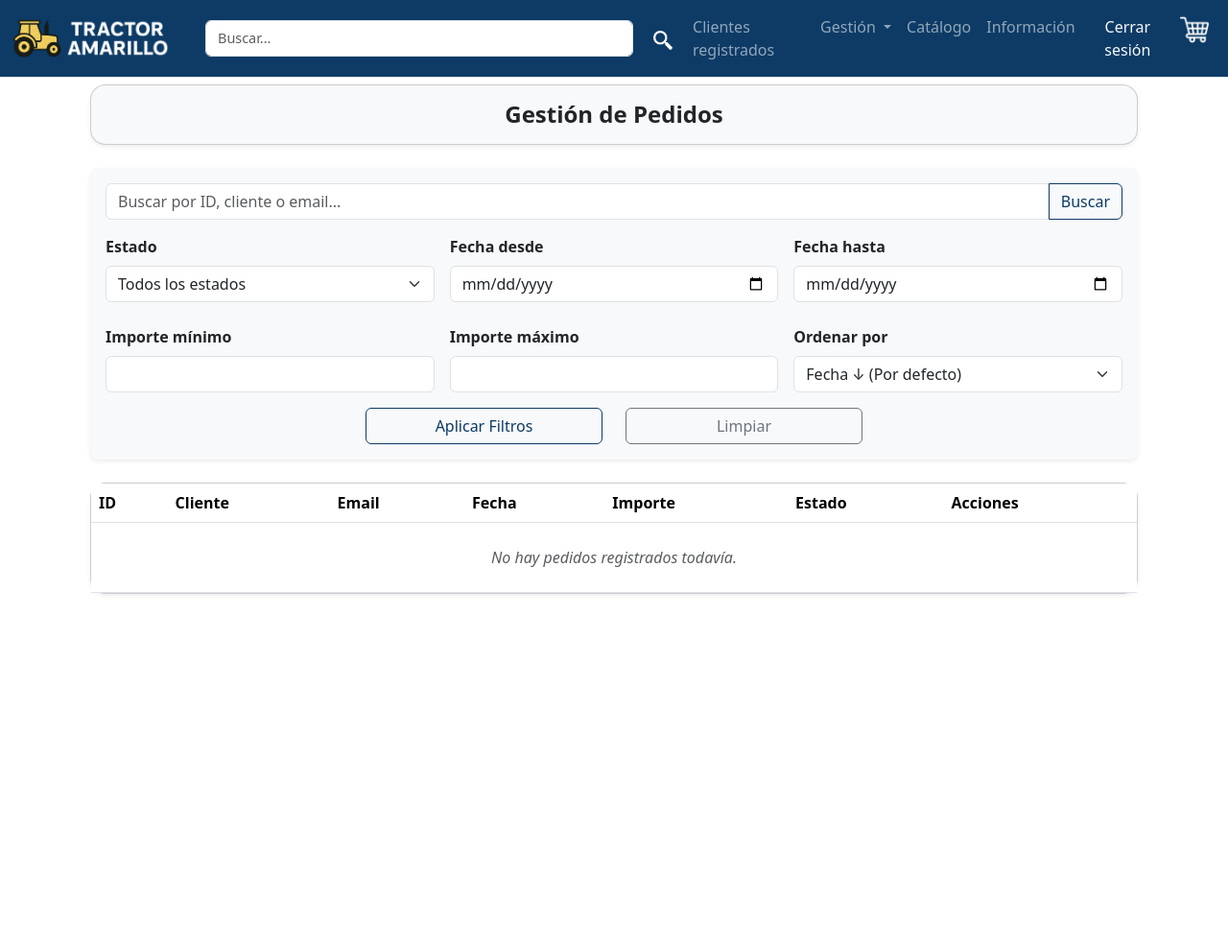
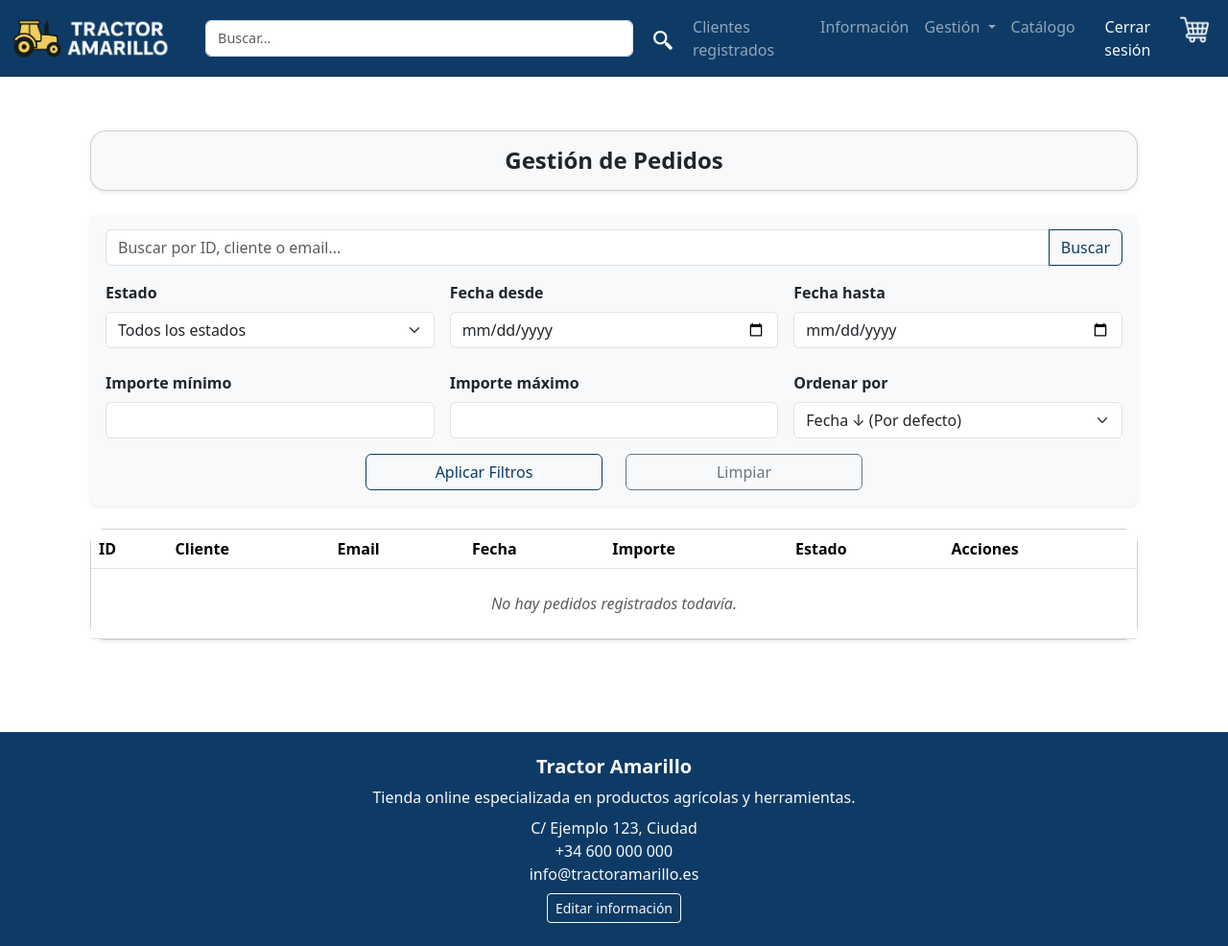
Before and after one commit to Cristinafernandezchica/tienda-virtual, a Django app: page /cesta/pedidos_admin/ in a window 1280 px wide. Shown: the whole page at 96% size. Before the commit the page ends 620 px from the top, so only its background shows below. Run offline with Django 5.2, Linux system fonts and the light colour scheme; the visitor is signed in with stand-in values (Sample User, id 1); data comes from the database, SQL or seed files in the repository; data that the repository does not hold is empty.

Commit message:
feat(base): improve base template structure and styling - restructure html, body to use flexbox for full height layout - add main tag to occupy available space - push footer to the bottom using margin-top: auto - add company info to footer - conditional display of edit info button for admin/superuser - adjust search bar max-width for different user roles - remove unnecessary comments

```diff
--- a/templates/base.html
+++ b/templates/base.html
@@ -10,18 +10,23 @@
     <link rel="stylesheet" href="{% static 'css/ficha_producto.css' %}">
 
     <style>
-        .search-bar-guest {
-            max-width: 800px;   /* usuarios no autenticados */
+        .search-bar-guest { max-width: 800px; }
+        .search-bar-auth { max-width: 700px; }
+        .search-bar-admin { max-width: 500px; }
+        html, body {
+            height: 100%;
         }
-
-        .search-bar-auth {
-            max-width: 700px;   /* usuarios autenticados normales */
+        body {
+            display: flex;
+            flex-direction: column;
+            min-height: 100vh;
         }
-
-        .search-bar-admin {
-            max-width: 500px;   /* administradores/superusuarios */
+        main {
+            flex: 1; /* ocupa todo el espacio disponible */
         }
-
+        footer {
+            margin-top: auto; /* empuja el footer al final */
+        }
     </style>
 </head>
 <body>
@@ -29,7 +34,7 @@
     <!-- Navbar compartida -->
     <nav class="navbar navbar-expand-lg navbar-dark navbar-custom fixed-top">
         <div class="container-fluid">
-            <!-- Logo + Nombre como imágenes -->
+            <!-- Logo + Nombre -->
             <a class="navbar-brand d-flex align-items-center" href="/">
                 <img src="{% static 'images/tractor amarillo solo.png' %}" alt="Logo">
                 <img src="{% static 'images/tractor amarillo letras.png' %}" alt="Nombre Empresa">
@@ -40,7 +45,7 @@
             </button>
 
             <div class="collapse navbar-collapse" id="navbarNav">
-                <!-- Barra de búsqueda con clase condicional -->
+                <!-- Barra de búsqueda -->
                 <form class="d-flex ms-3
                     {% if user.is_authenticated %}
                         {% if user.rol == 'ADMIN' or user.is_superuser %}
@@ -63,13 +68,14 @@
                     <!-- Enlaces administrador -->
                     {% if user.is_authenticated and user.rol == 'ADMIN' or user.is_superuser %}
                     <li class="nav-item">
-                            <a class="nav-link" href="{% url 'usuarios:lista_clientes' %}">Clientes registrados</a>
+                        <a class="nav-link" href="{% url 'usuarios:lista_clientes' %}">Clientes registrados</a>
                     </li>
+                    <li class="nav-item"><a class="nav-link" href="{% url 'company_info' %}">Información</a></li>
                     <li class="nav-item dropdown">
-                        <a class="nav-link dropdown-toggle" href="#" id="gestionDropdown" role="button" data-bs-toggle="dropdown" aria-expanded="false">
+                        <a class="nav-link dropdown-toggle" href="#" id="gestionDropdown" role="button" data-bs-toggle="dropdown">
                             Gestión
                         </a>
-                        <ul class="dropdown-menu" aria-labelledby="gestionDropdown">
+                        <ul class="dropdown-menu">
                             <li><a class="dropdown-item" href="{% url 'productos:gestion_productos' %}">Gestión de productos</a></li>
                             <li><a class="dropdown-item" href="{% url 'productos:gestion_ventas' %}">Gestión de ventas</a></li>
                             <li><a class="dropdown-item" href="{% url 'usuarios:gestion_puntos' %}">Gestión de puntos</a></li>
@@ -80,17 +86,11 @@
 
                     <!-- Enlaces comunes -->
                     <li class="nav-item"><a class="nav-link" href="/catalogo/">Catálogo</a></li>
-                    <li class="nav-item"><a class="nav-link" href="{% url 'company_info' %}">Información</a></li>
 
-                    <!-- Enlaces condicionales según autenticación -->
+                    <!-- Enlaces condicionales -->
                     {% if user.is_authenticated and user.rol != 'ADMIN' and not user.is_superuser %}
-                        <li class="nav-item">
-                            <a class="nav-link" href="{% url 'cesta:mis_pedidos' %}">Mis pedidos</a>
-                        </li>
-
-                        <li class="nav-item">
-                            <a class="nav-link" href="{% url 'usuarios:datos_entrega' %}">Datos de entrega</a>
-                        </li>
+                        <li class="nav-item"><a class="nav-link" href="{% url 'cesta:mis_pedidos' %}">Mis pedidos</a></li>
+                        <li class="nav-item"><a class="nav-link" href="{% url 'usuarios:datos_entrega' %}">Datos de entrega</a></li>
                     {% endif %}
 
                     {% if user.is_authenticated %}
@@ -101,20 +101,15 @@
                             </form>
                         </li>
                     {% else %}
-                        <li class="nav-item">
-                            <a class="nav-link" href="{% url 'usuarios:login' %}">Iniciar sesión</a>
-                        </li>
-                        <li class="nav-item">
-                            <a class="nav-link" href="{% url 'usuarios:register' %}">Registrarse</a>
-                        </li>
+                        <li class="nav-item"><a class="nav-link" href="{% url 'usuarios:login' %}">Iniciar sesión</a></li>
+                        <li class="nav-item"><a class="nav-link" href="{% url 'usuarios:register' %}">Registrarse</a></li>
                     {% endif %}
-                    <!-- Enlaces comunes -->
+
+                    <!-- Cesta -->
                     <li class="nav-item position-relative">
                         <a class="nav-link d-flex align-items-center" href="/cesta/" id="cesta-icono">
-                            <img src="{% static 'images/icono_cesta.png' %}" alt="Cesta" title="Cesta" style="height:30px;">
+                            <img src="{% static 'images/icono_cesta.png' %}" alt="Cesta" style="height:30px;">
                         </a>
-
-                        <!-- Este contenedor se mostrará como desplegable -->
                         <div id="resumen-cesta" class="dropdown-cesta">
                             {% include 'cesta/resumen_cesta.html' %}
                         </div>
@@ -126,34 +121,71 @@
 
     <!-- Contenido principal -->
     <main class="container mt-5">
-        {% block content %}
-        {% endblock %}
+        {% block content %}{% endblock %}
     </main>
+
+    <!-- Footer con información de la empresa -->
+    <footer class="navbar-custom text-light mt-5 py-4">
+    <div class="container text-center">
+        {% if contact_info %}
+        <h5 class="fw-semibold text-navbar">{{ contact_info.nombre }}</h5>
+        {% if contact_info.descripcion %}
+            <p class="mb-2">{{ contact_info.descripcion }}</p>
+        {% endif %}
+        <ul class="list-unstyled mb-0">
+            {% if contact_info.direccion %}
+            <li><i class="bi bi-geo-alt"></i> {{ contact_info.direccion }}</li>
+            {% endif %}
+            {% if contact_info.telefono %}
+            <li><i class="bi bi-telephone"></i> {{ contact_info.telefono }}</li>
+            {% endif %}
+            {% if contact_info.email %}
+            <li><i class="bi bi-envelope"></i> {{ contact_info.email }}</li>
+            {% endif %}
+        </ul>
+        {% else %}
+        <h5 class="fw-semibold text-navbar">Tractor Amarillo</h5>
+        <p class="mb-2">Tienda online especializada en productos agrícolas y herramientas.</p>
+        <ul class="list-unstyled mb-0">
+            <li><i class="bi bi-geo-alt"></i> C/ Ejemplo 123, Ciudad</li>
+            <li><i class="bi bi-telephone"></i> +34 600 000 000</li>
+            <li><i class="bi bi-envelope"></i> info@tractoramarillo.es</li>
+        </ul>
+        {% endif %}
+
+        {% if user.is_authenticated and user.rol == 'ADMIN' %}
+        <div class="mt-2">
+            <a href="{% url 'company_info' %}" class="btn btn-sm btn-outline-light">
+            <i class="bi bi-pencil"></i> Editar información
+            </a>
+        </div>
+        {% elif user.is_authenticated and user.is_superuser %}
+        <div class="mt-2">
+            <a href="{% url 'company_info' %}" class="btn btn-sm btn-outline-light">
+            <i class="bi bi-pencil"></i> Editar información
+            </a>
+        </div>
+        {% endif %}
+    </div>
+    </footer>
+
 
     {% if messages %}
     <div id="popup-notificacion" class="popup-notificacion shadow">
         <span class="popup-text">
-            {% for message in messages %}
-                {{ message }}
-            {% endfor %}
+            {% for message in messages %}{{ message }}{% endfor %}
         </span>
         <button class="popup-close" onclick="cerrarPopup()">×</button>
     </div>
-
     <script>
         function cerrarPopup() {
-            const popup = document.getElementById("popup-notificacion");
-            popup.classList.remove("mostrar");
+            document.getElementById("popup-notificacion").classList.remove("mostrar");
         }
-
         document.addEventListener("DOMContentLoaded", function() {
             const popup = document.getElementById("popup-notificacion");
             if (popup) {
                 setTimeout(() => popup.classList.add("mostrar"), 200);
-
-                setTimeout(() => {
-                    popup.classList.remove("mostrar");
-                }, 4000);
+                setTimeout(() => popup.classList.remove("mostrar"), 4000);
             }
         });
     </script>
```
